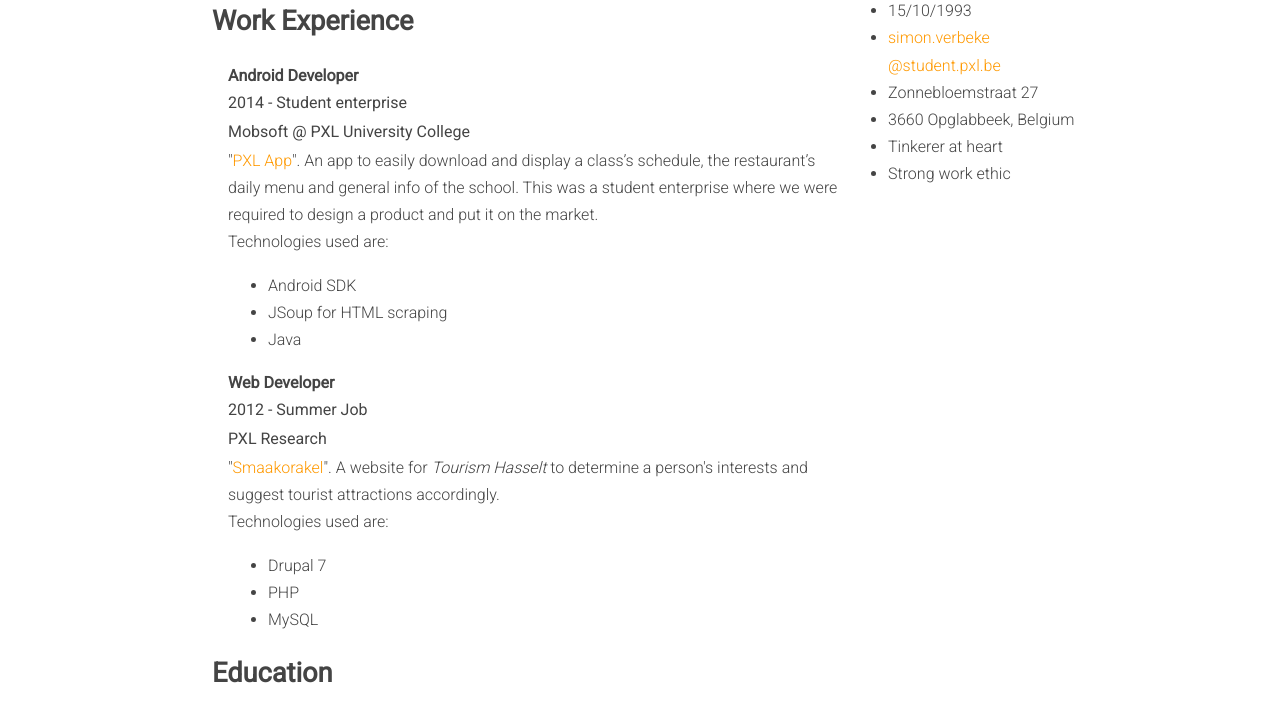
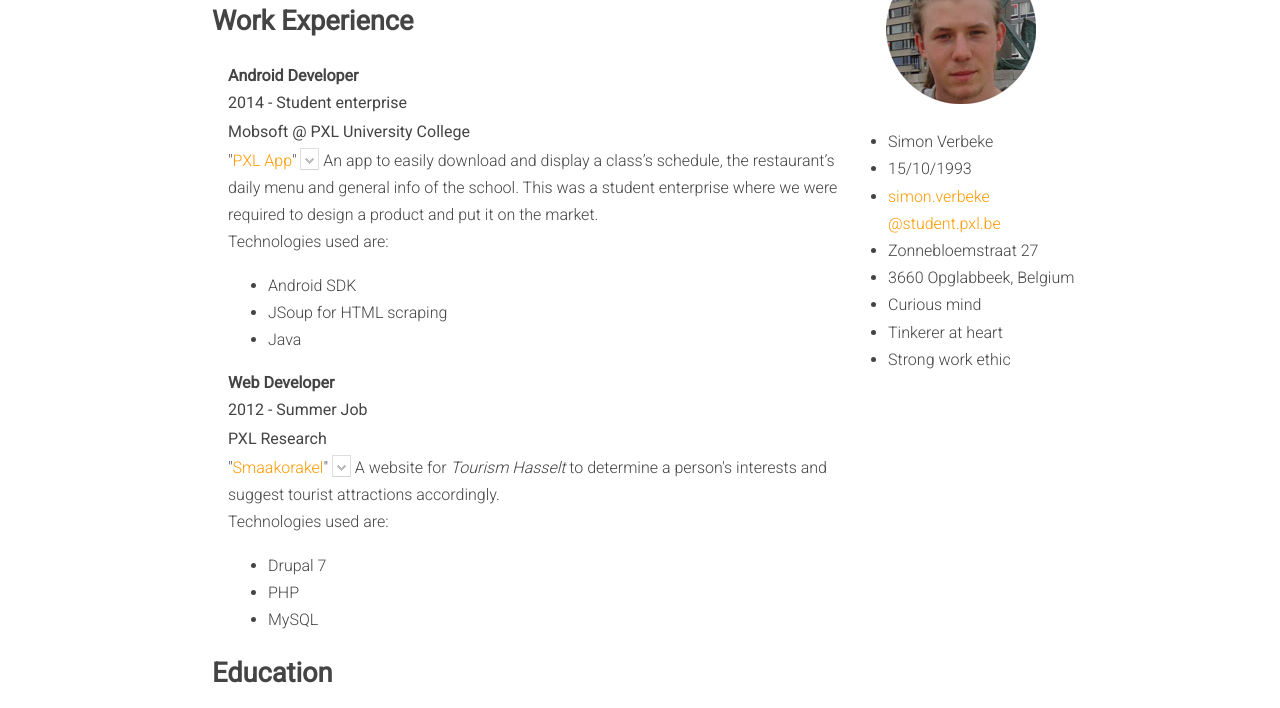
Before and after one commit to Saticmotion/CV, a plain HTML site: page index.html in a window 1280 px wide. Shown: the part 706-1414 px from the top of the page. Drawn offline with Linux system fonts and the light colour scheme.

Commit message:
Some more design elements

```diff
--- a/css/style.css
+++ b/css/style.css
@@ -72,6 +72,10 @@
     position: fixed !important;
 }
 
+#face {
+    padding-left: 10%;
+}
+
 .content {
     background-color: #fff;
     position: absolute;
@@ -79,6 +83,18 @@
     width: 100%;
     min-height: 25%;
     z-index: 2;
+}
+
+.dropdown {
+    background: url("../img/arrow.png") no-repeat top left;
+    margin-bottom: -4px;
+    display: inline-block;
+    width: 19px;
+    height: 22px;
+}
+
+.dropdown:hover {
+    background: url("../img/arrowhover.png") no-repeat top left;
 }
 
 .year,
--- a/index.html
+++ b/index.html
@@ -23,7 +23,7 @@
 		    <h4>Android Developer</h4>
 		    <p class="year">2014 - Student enterprise</p>
 		    <p class="location">Mobsoft @ PXL University College</p>
-		    <p>"<a href="https://play.google.com/store/apps/details?id=com.mobsoft.pxlapp&hl=en">PXL App</a>". An app to easily download and display a class’s schedule, the restaurant’s daily menu and general info of the school.
+		    <p>"<a href="https://play.google.com/store/apps/details?id=com.mobsoft.pxlapp&hl=en">PXL App</a>" <a class="dropdown"></a> An app to easily download and display a class’s schedule, the restaurant’s daily menu and general info of the school.
 		    This was a student enterprise where we were required to design a product and put it on the market.</p>
 		    <p>Technologies used are:</p>
 		    <ul>
@@ -35,7 +35,7 @@
 		    <h4>Web Developer</h4>
 		    <p class="year">2012 - Summer Job</p>
 		    <p class="location">PXL Research</p>
-		    <p>"<a href="http://smaakorakel.be/smaakorakel/">Smaakorakel</a>". A website for <i>Tourism Hasselt</i> to determine a person's interests and suggest tourist attractions accordingly.</p>
+		    <p>"<a href="http://smaakorakel.be/smaakorakel/">Smaakorakel</a>" <a class="dropdown"></a> A website for <i>Tourism Hasselt</i> to determine a person's interests and suggest tourist attractions accordingly.</p>
 		    <p>Technologies used are:</p>
 		    <ul>
 			<li>Drupal 7</li>
@@ -80,16 +80,18 @@
 		    <h4>2011: Award for best integrated test</h4>
 		    <p>Received a reward from the city of Genk for my integrated test. The topic was cellular automata.
 		    <h4>2014: 6<sup>th</sup> at the Flemish Programming Contest. </h4>
-			<p>Achieved the sixth position out of approximately 50 teams were taking part.</p>
+		    <p>Achieved the sixth position out of approximately 50 teams were taking part.</p>
 		</section>
 	    </article>
 	    <aside>
+		<div id="face"><img src="../CV/img/face.jpg" alt="My face"/></div>
 		<ul>
 		    <li> Simon Verbeke</li>
 		    <li> 15/10/1993 </li>
 		    <li> <a href="mailto:simon.verbeke@student.pxl.be">simon.verbeke&#8203@student.pxl.be</a> </li>
 		    <li> Zonnebloemstraat 27 </li>
 		    <li> 3660 Opglabbeek, Belgium </li>
+		    <li> Curious mind </li>
 		    <li> Tinkerer at heart </li>
 		    <li> Strong work ethic </li>
 		</ul>
```
Also changed, not shown: nbproject/project.xml (added, +9 -0 lines), img/arrow.png (added), img/arrowhover.png (added), img/face.jpg (added), 2 other files.
